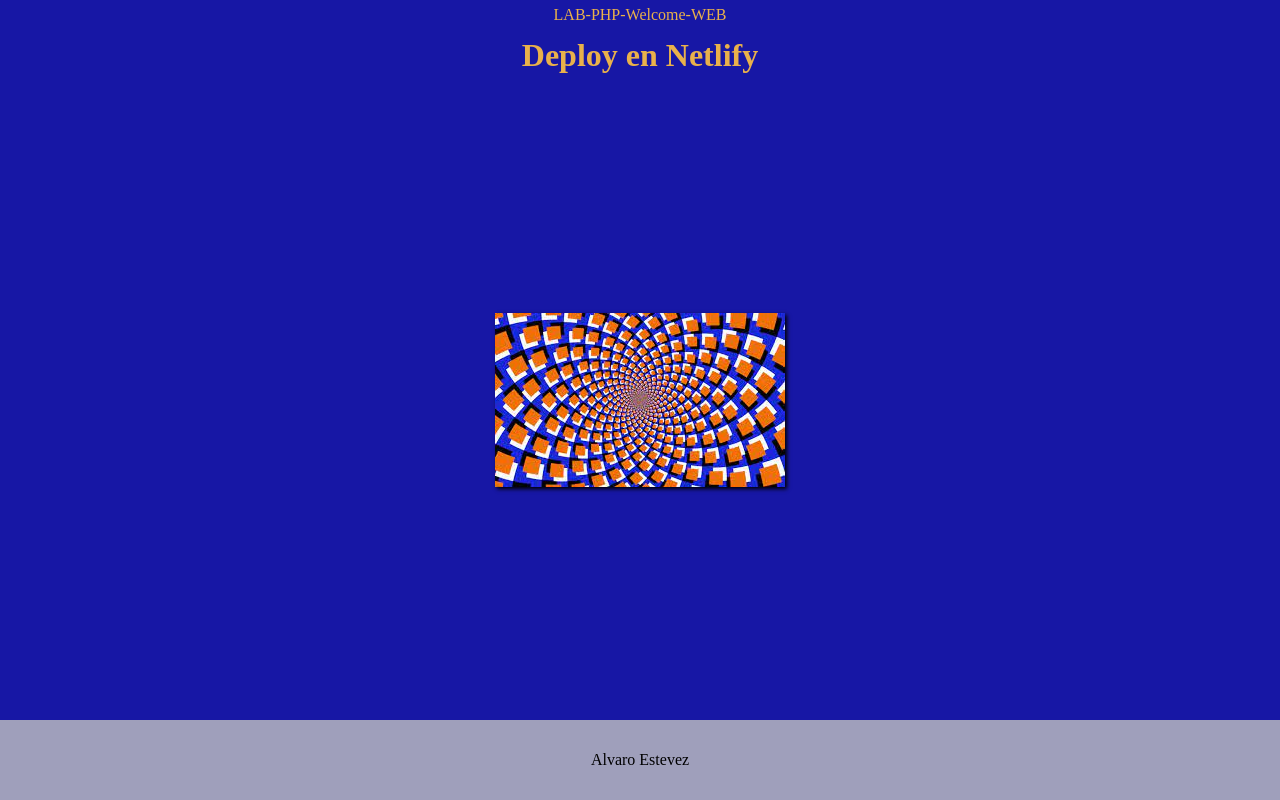
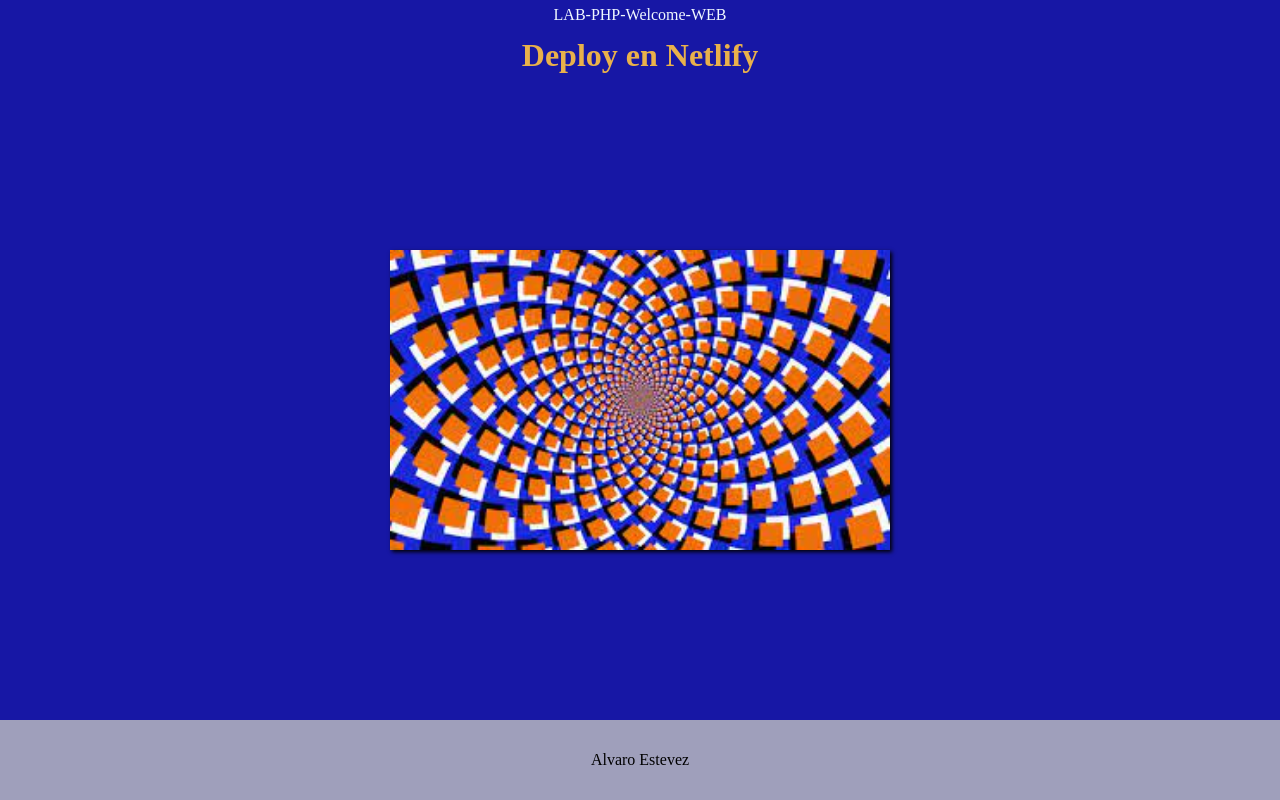
Before and after one commit to alvaroem17/LAB-PHP-Welcome-WEB, a plain HTML site: page index.html in a window 1280 px wide. Drawn offline with Linux system fonts and the light colour scheme.

Commit message:
main page update

```diff
--- a/style.css
+++ b/style.css
@@ -15,6 +15,10 @@ main{
 }
 main img{
     box-shadow: 2px 2px 4px black;
+    width: 500px;
+}
+header p{
+    color: aliceblue;
 }
 header{
     display: grid;
```
